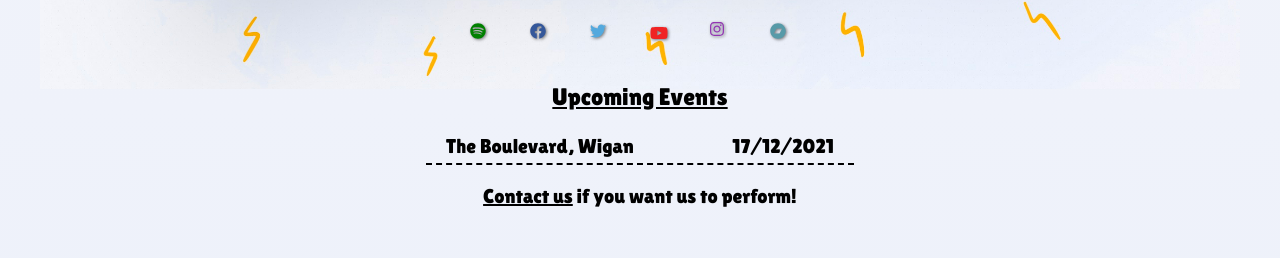
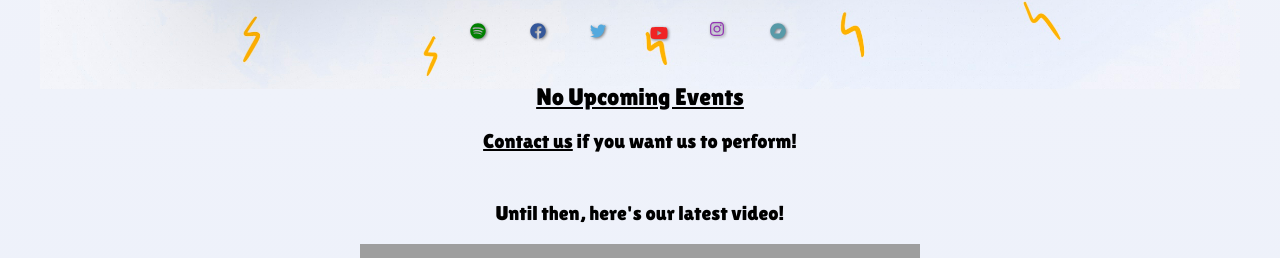
Before and after one commit to ajfos/stetsons-nextjs, a Next.js app: page / in a window 1280 px wide. Shown: the part 446-704 px from the top of the page. Built offline with nearby package versions, Linux system fonts and the light colour scheme; grey boxes are pictures that could not be loaded.

Commit message:
remove old gig

```diff
--- a/pages/index.js
+++ b/pages/index.js
@@ -57,7 +57,8 @@
         </div>
 
         {/* todo use songkick api, there is a key in inbox */}
-        <GigList gigs={[{location: "The Boulevard, Wigan", date: "17/12/2021", link: "https://www.boulevard-wigan.co.uk/events/afternoon-people-wild-signs-shackites-1", linkText: "Event Info/Tickets"}]} />
+        {/* {location: "The Boulevard, Wigan", date: "17/12/2021", link: "https://www.boulevard-wigan.co.uk/events/afternoon-people-wild-signs-shackites-1", linkText: "Event Info/Tickets"} */}
+        <GigList gigs={null} />
 
         <div className={styles.latestUpdate}>
             <div className={styles.latestUpdateText}>Until then, here's our latest video!</div>
```
